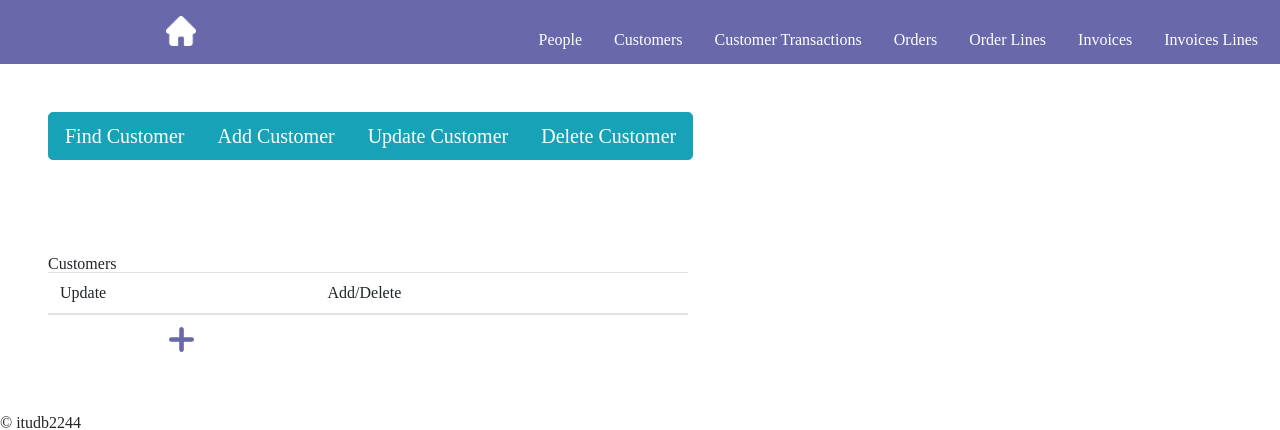
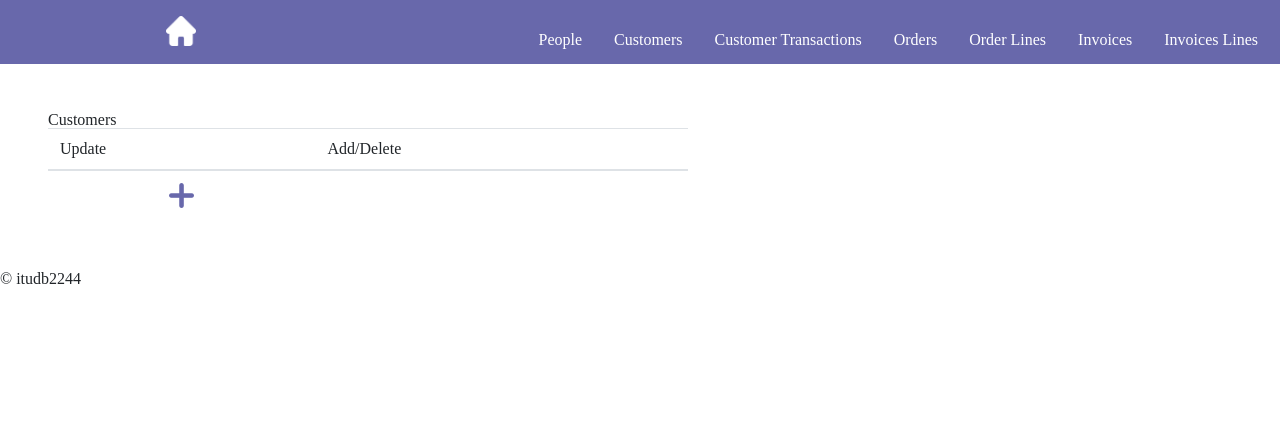
Before and after one commit to itudb2244/itudb2244, a Flask app: page /customers in a window 1280 px wide; the page is wider, and only the part inside the window is pictured. Shown: the top 430 px of that part. Run offline with Flask 2, Linux system fonts and the light colour scheme; data that the repository does not hold is empty.

Commit message:
ui changes

```diff
--- a/templates/generic_list.html
+++ b/templates/generic_list.html
@@ -2,20 +2,6 @@
 {% block title %}{{ title }}{% endblock %}
 {% block content %}
 
-  <div class="btn-group btn-group-toggle m-5" data-toggle="buttons">
-    <label class="btn btn-info btn-lg">
-      <a type="radio" name="options" id="Find Customer" autocomplete="off" href="" style="color: white">Find Customer</a>
-    </label>
-    <label class="btn btn-info btn-lg">
-      <a type="radio" name="options" id="Add Customer" autocomplete="off" href="" style="color: white">Add Customer</a>
-    </label>
-    <label class="btn btn-info btn-lg">
-      <a type="radio" name="options" id="Update Customer" autocomplete="off" href="" style="color: white">Update Customer</a>
-    </label>
-    <label class="btn btn-info btn-lg">
-      <a type="radio" name="options" id="Delete Customer" autocomplete="off" href="" style="color: white">Delete Customer</a>
-    </label>
-  </div>
 
 
   <div class="m-5 w-50">
```
Also changed, not shown: static/check-mark.png (added).
